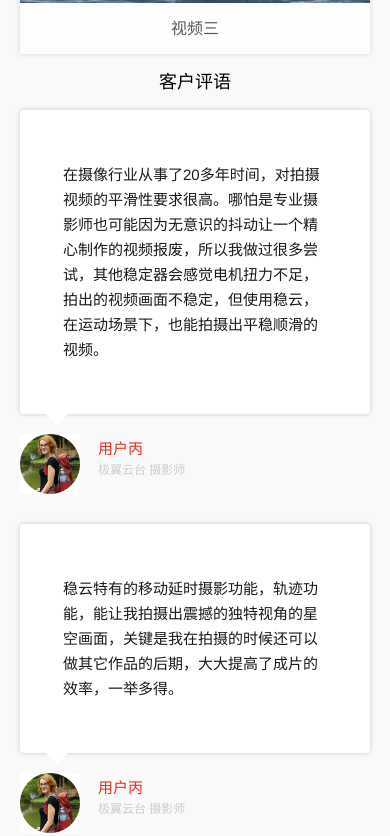
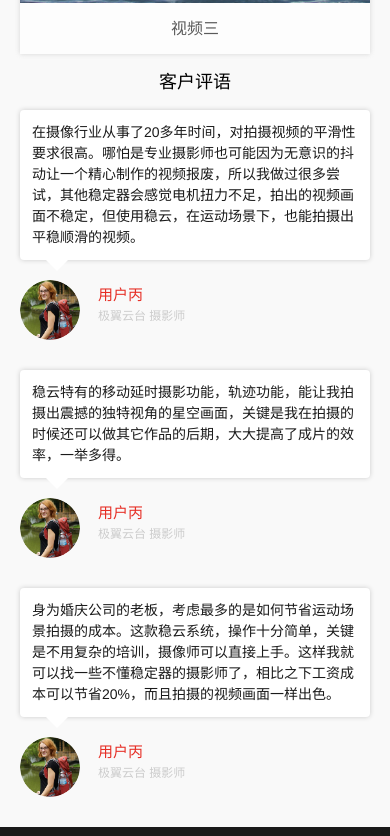
Before and after one commit to haidaoge/jiyiyt, a website: page src/index.html in a window 390 px wide. Shown: the part 1479-2315 px from the top of the page. Drawn offline with Linux system fonts and the light colour scheme.

Commit message:
首页样式调整

```diff
--- a/src/scss/index.scss
+++ b/src/scss/index.scss
@@ -356,6 +356,8 @@ header{
 		margin-right: 18px;
 		width: 60px;
 		height: 60px;
+		border-radius: 50%;
+    	overflow: hidden;
 		img{
 			width: 100%;
 			height: auto;
@@ -530,19 +532,24 @@ h1,h2{
 		width: 100%;
 		margin-bottom: 30px;
 	    height: auto;
-		// padding: 0.773333rem 0.96rem;
-		// box-shadow: 0 0 5px #ccc;
-		// border-radius: 4px;
 	}
 	.comment-wrap{
 		position: relative;
 		bottom: 0;
 		width: 100%;
 		height: auto;
+		padding: 12px;
 	}
 	.comment{
 		display: block;
 		height: auto;
+		font-size: 14px;
+    	line-height: 1.5;
+	}
+	.comment-wrap:hover{
+		.comment{
+			height: auto;
+		}
 	}
 	.comment-user{
 		position: static;
```
Also changed, not shown: src/css/index.css, 1 other file.
